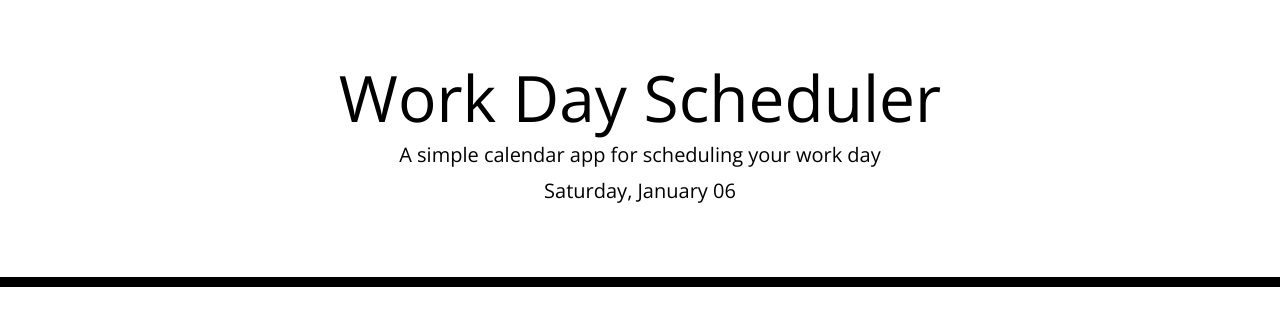
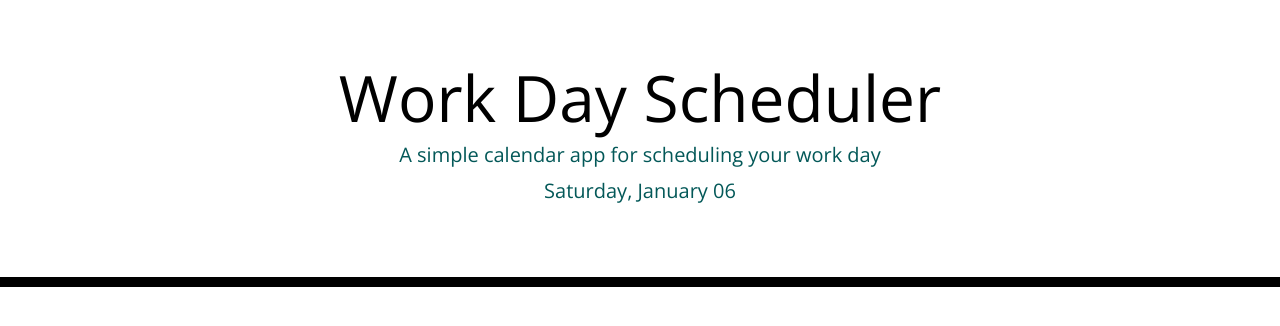
Before and after one commit to Adriantutuianu/daily-planner-app-calendar-third-party-apis, a plain HTML site: page index.html in a window 1280 px wide. Drawn offline with nearby package versions, Linux system fonts and the light colour scheme.

```diff
--- a/assets/css/style.css
+++ b/assets/css/style.css
@@ -1,5 +1,5 @@
 body {
-  font-family: 'Open Sans', sans-serif;
+  font-family: "Open Sans", sans-serif;
   font-size: 16px;
   line-height: 1;
 }
@@ -20,6 +20,11 @@ header {
   border-radius: 0;
   border-bottom: 10px solid black;
   padding: 60px;
+}
+
+header .lead {
+  font-weight: 400;
+  color: rgb(3, 88, 88);
 }
 
 .description {
```
